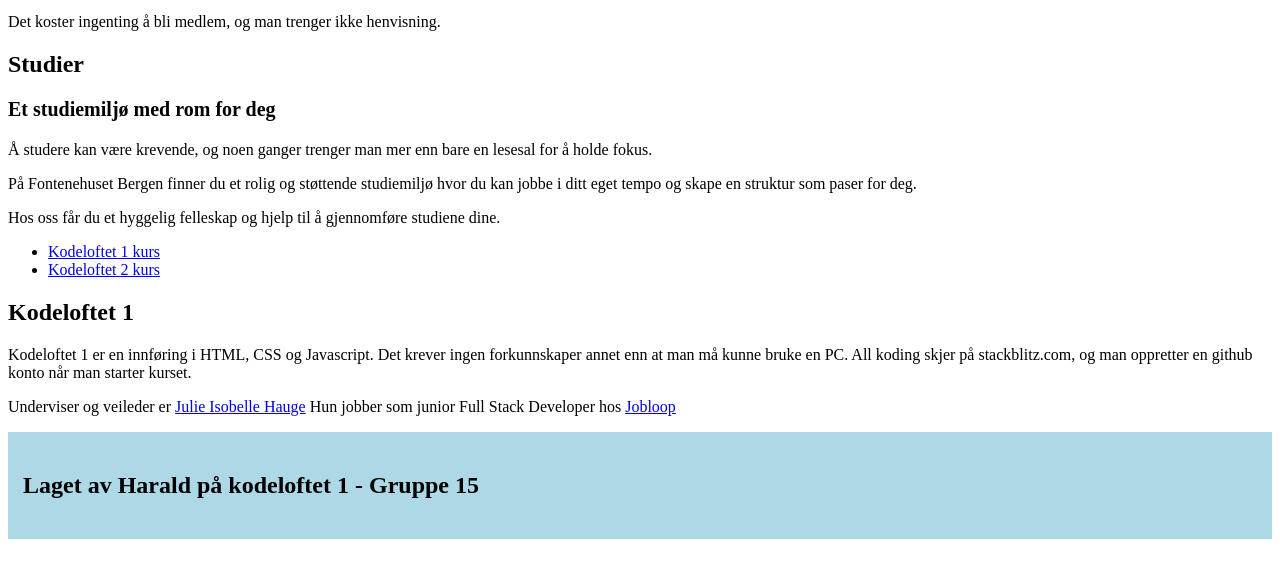
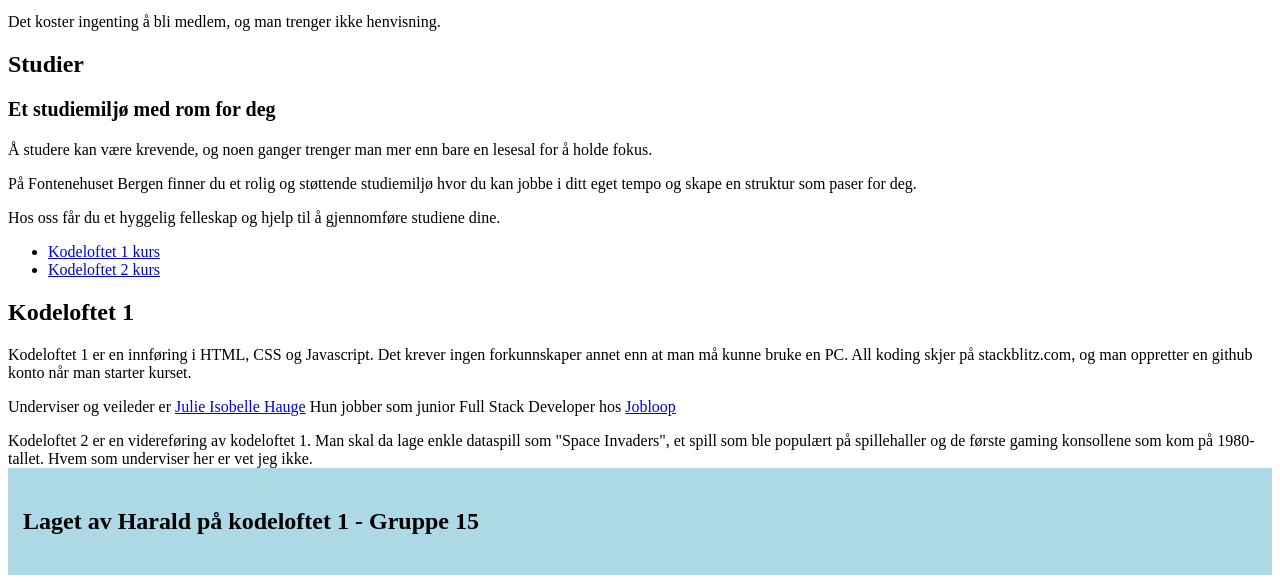
Before and after one commit to Lazy-CSharp-Coder/KodeloftetDag2, a website: page index.html in a window 1280 px wide. Shown: the part 754-1337 px from the top of the page. Before the commit the page ends 1301 px from the top, so only its background shows below. Drawn offline with Linux system fonts and the light colour scheme.

Commit message:
kodeloftet2

```diff
--- a/index.html
+++ b/index.html
@@ -104,8 +104,11 @@
           Hun jobber som junior Full Stack Developer hos <a href="jobloop.no" target="_blank" Jobloop> Jobloop</a>
         </p>
 
-
-
+      </section>
+      <section id="kodeloftet2">
+         Kodeloftet 2 er en videreføring av kodeloftet 1. Man skal da lage enkle dataspill som "Space Invaders", et spill
+         som ble populært på spillehaller og de første gaming konsollene som kom på 1980-tallet. Hvem som underviser her er
+         vet jeg ikke.
       </section>
   </main>
 
```
